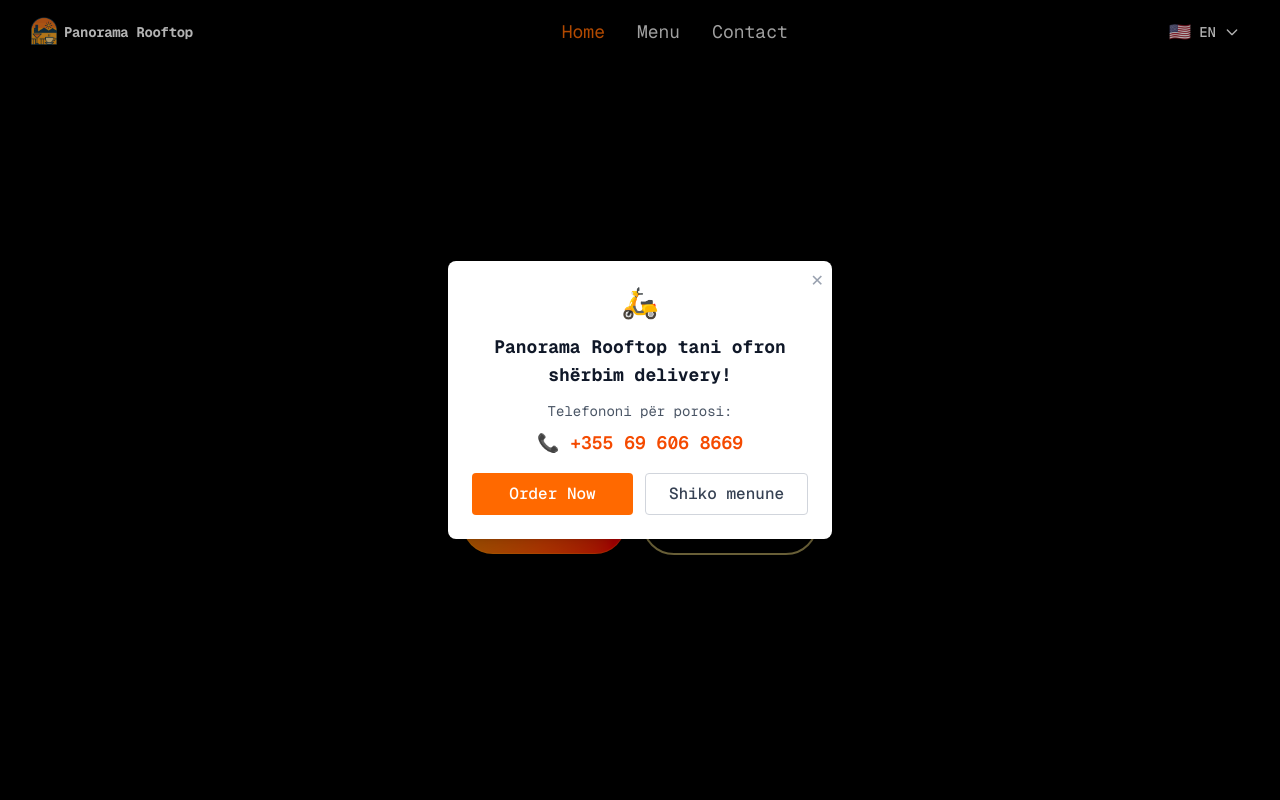
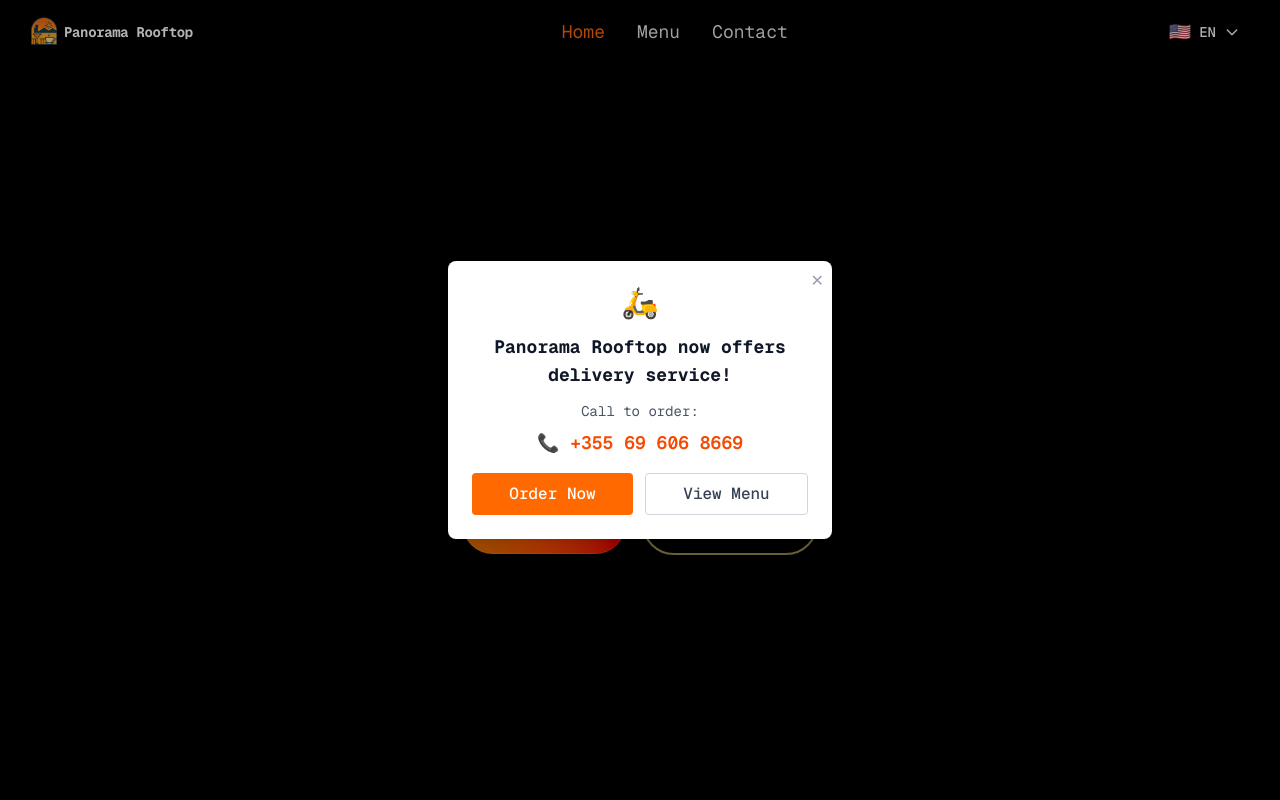
Before and after one commit to juxhinxhihani/panorama-rooftop, a Next.js app: page / in a window 1280 px wide. Shown: the top 800 px of the page. Built offline with nearby package versions, Linux system fonts and the light colour scheme.

Commit message:
Add Popup Translations to Language Context

```diff
--- a/src/components/ui/DeliveryPopup.tsx
+++ b/src/components/ui/DeliveryPopup.tsx
@@ -54,13 +54,13 @@
         <div className="mb-4">
           <div className="text-3xl mb-3">🛵</div>
           <h2 className="text-lg font-bold text-gray-900 mb-3">
-            Panorama Rooftop tani ofron shërbim delivery!
+            {t('deliveryPopupTitle')}
           </h2>
           <p className="text-gray-600 text-sm mb-2">
-            Telefononi për porosi:
+            {t('deliveryPopupSubtitle')}
           </p>
           <p className="text-orange-600 font-semibold text-lg">
-            📞 +355 69 606 8669
+            📞 {t('deliveryPopupPhone')}
           </p>
         </div>
 
@@ -70,13 +70,13 @@
             onClick={handleOrderNow}
             className="flex-1 bg-orange-500 text-white py-2 px-4 rounded font-medium hover:bg-orange-600 transition-colors"
           >
-            {t('orderNow')}
+            {t('deliveryPopupOrderButton')}
           </button>
           <button
             onClick={handleViewMenu}
             className="flex-1 border border-gray-300 text-gray-700 py-2 px-4 rounded font-medium hover:bg-gray-50 transition-colors"
           >
-            Shiko menune
+            {t('deliveryPopupMenuButton')}
           </button>
         </div>
       </div>
--- a/src/contexts/LanguageContext.tsx
+++ b/src/contexts/LanguageContext.tsx
@@ -252,7 +252,14 @@
     deliveryAnnouncementTitle: 'New Delivery Service!',
     deliveryAnnouncementMessage: 'We now deliver to your door! Call to order.',
     orderNow: 'Order Now',
-    closeLater: 'Maybe Later'
+    closeLater: 'Maybe Later',
+
+    // Popup Content
+    deliveryPopupTitle: 'Panorama Rooftop now offers delivery service!',
+    deliveryPopupSubtitle: 'Call to order:',
+    deliveryPopupPhone: '+355 69 606 8669',
+    deliveryPopupOrderButton: 'Order Now',
+    deliveryPopupMenuButton: 'View Menu'
   },
   sq: {
     // Navigation
@@ -472,7 +479,14 @@
     deliveryAnnouncementTitle: 'Shërbim i Ri Dërgese!',
     deliveryAnnouncementMessage: 'Tani dërgojmë në shtëpi! Telefononi për porosi.',
     orderNow: 'Porosit Tani',
-    closeLater: 'Më Vonë'
+    closeLater: 'Më Vonë',
+
+    // Popup Content
+    deliveryPopupTitle: 'Panorama Rooftop tani ofron shërbim delivery!',
+    deliveryPopupSubtitle: 'Telefononi për porosi:',
+    deliveryPopupPhone: '+355 69 606 8669',
+    deliveryPopupOrderButton: 'Porosit Tani',
+    deliveryPopupMenuButton: 'Shiko menune'
   },
   it: {
     // Navigation
@@ -684,7 +698,14 @@
     deliveryAnnouncementTitle: 'Nuovo Servizio di Consegna!',
     deliveryAnnouncementMessage: 'Ora consegniamo a domicilio! Chiama per ordinare.',
     orderNow: 'Ordina Ora',
-    closeLater: 'Forse Dopo'
+    closeLater: 'Forse Dopo',
+
+    // Popup Content
+    deliveryPopupTitle: 'Panorama Rooftop ora offre servizio di consegna!',
+    deliveryPopupSubtitle: 'Chiama per ordinare:',
+    deliveryPopupPhone: '+355 69 606 8669',
+    deliveryPopupOrderButton: 'Ordina Ora',
+    deliveryPopupMenuButton: 'Vedi Menu'
   }
 }
 
```
